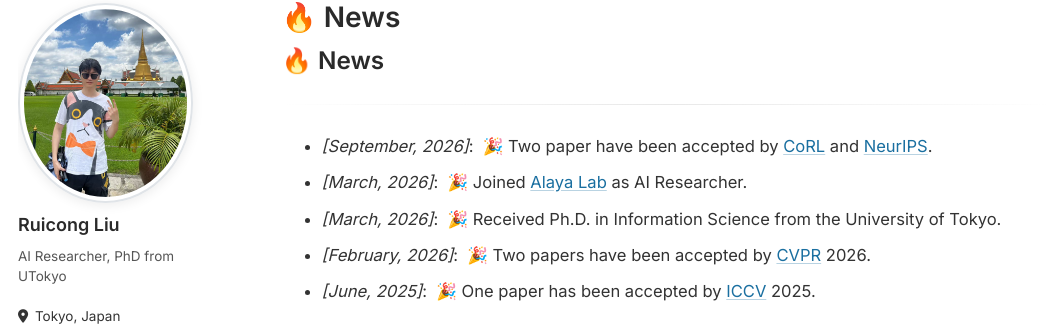
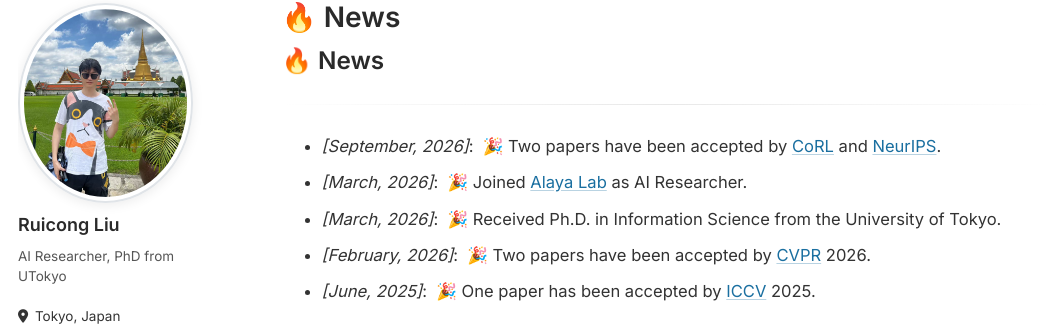
Before and after one commit to RuicongLiu/RuicongLiu.github.io, a Jekyll site: the page built from _pages/includes/news.md, in a window 1280 px wide. Shown: the part 103-432 px from the top of the page, without its empty margins (0-1048 px from the left). Built offline with Jekyll 4.4.1, drawn with Linux system fonts in a browser that asks for light colours; some web fonts are replaced; our own code applies the rules of GitHub Pages for plain Markdown files.

Commit message:
fix: typo in news.md

```diff
--- a/_pages/includes/news.md
+++ b/_pages/includes/news.md
@@ -1,6 +1,6 @@
 # 🔥 News
 ----
-- *[September, 2026]*: &nbsp;🎉 Two paper have been accepted by [CoRL](https://www.corl.org/) and [NeurIPS](https://neurips.cc/).
+- *[September, 2026]*: &nbsp;🎉 Two papers have been accepted by [CoRL](https://www.corl.org/) and [NeurIPS](https://neurips.cc/).
 - *[March, 2026]*: &nbsp;🎉 Joined [Alaya Lab](https://alayalab.ai/) as AI Researcher.
 - *[March, 2026]*: &nbsp;🎉 Received Ph.D. in Information Science from the University of Tokyo.
 - *[February, 2026]*: &nbsp;🎉 Two papers have been accepted by [CVPR](https://cvpr.thecvf.com/) 2026.
```
